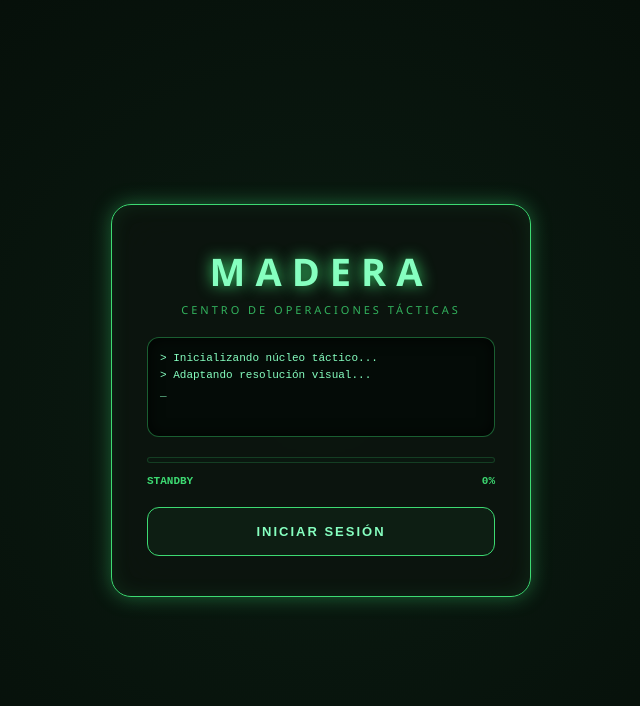
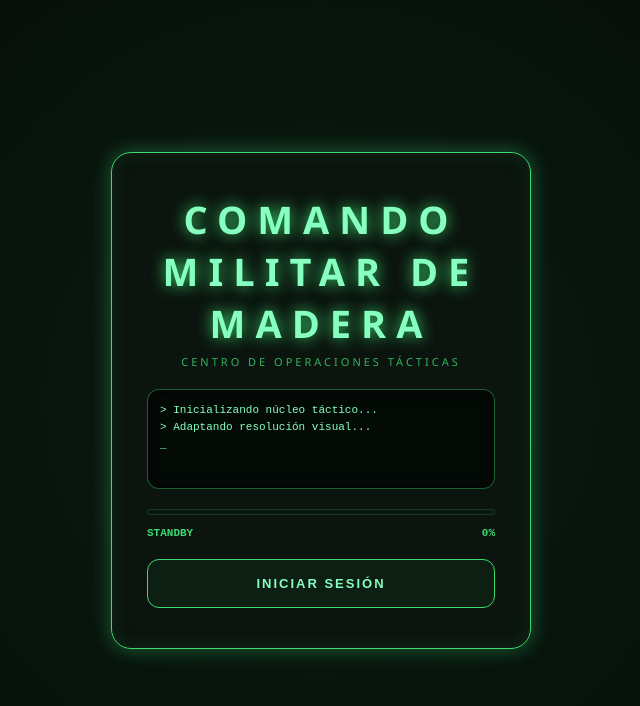
Before and after one commit to DannyHG91/MADERA-LATAM, a website: page public/index.html in a window 1280 px wide. Shown: the whole page, without its empty margins (319-959 px from the left). Drawn offline with Linux system fonts and the light colour scheme.

Commit message:
Actualizar index.html

```diff
--- a/public/index.html
+++ b/public/index.html
@@ -479,7 +479,7 @@
 <body>
     <div class="boot" id="boot">
         <div class="boot-box">
-            <div class="boot-title">MADERA</div>
+            <div class="boot-title">COMANDO MILITAR DE MADERA</div>
             <div class="boot-sub">Centro de Operaciones Tácticas</div>
             <div class="terminal" id="terminal">
                 &gt; Inicializando núcleo táctico...<br>
```
